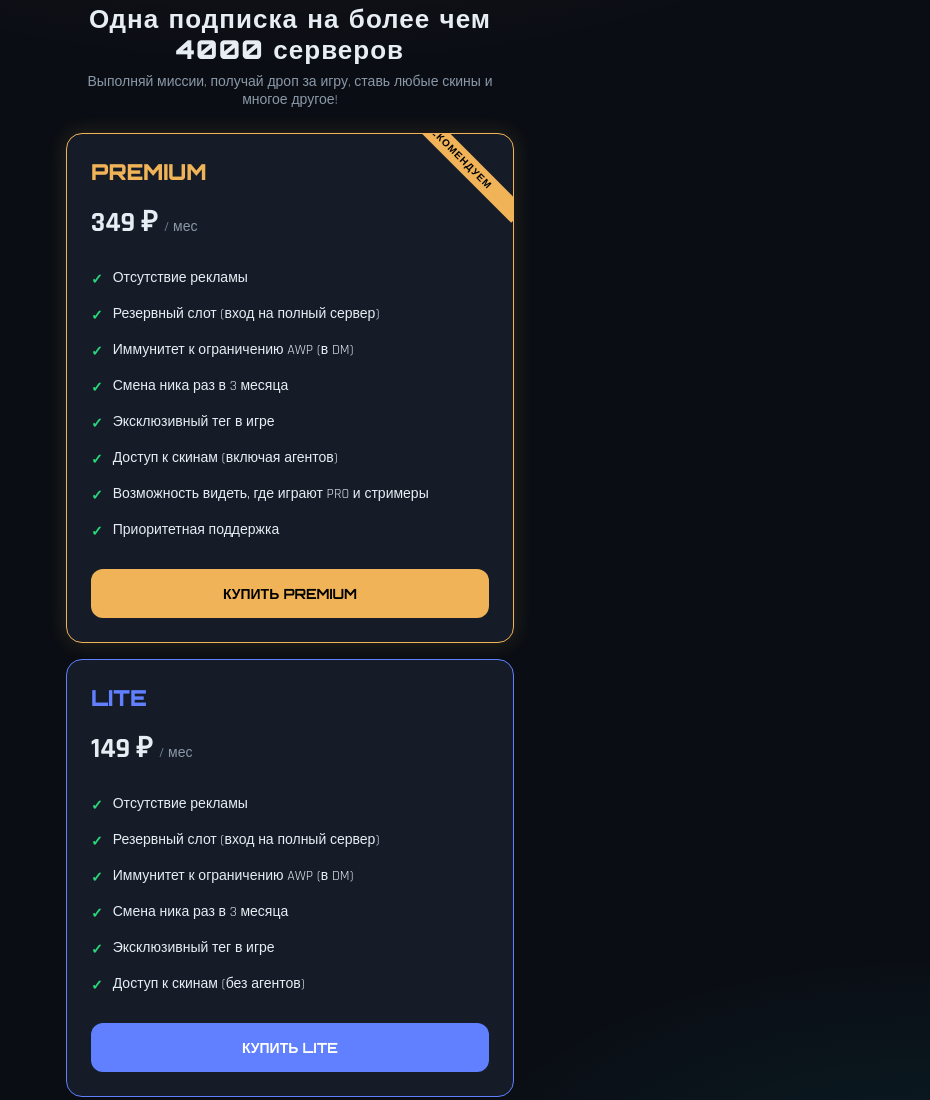
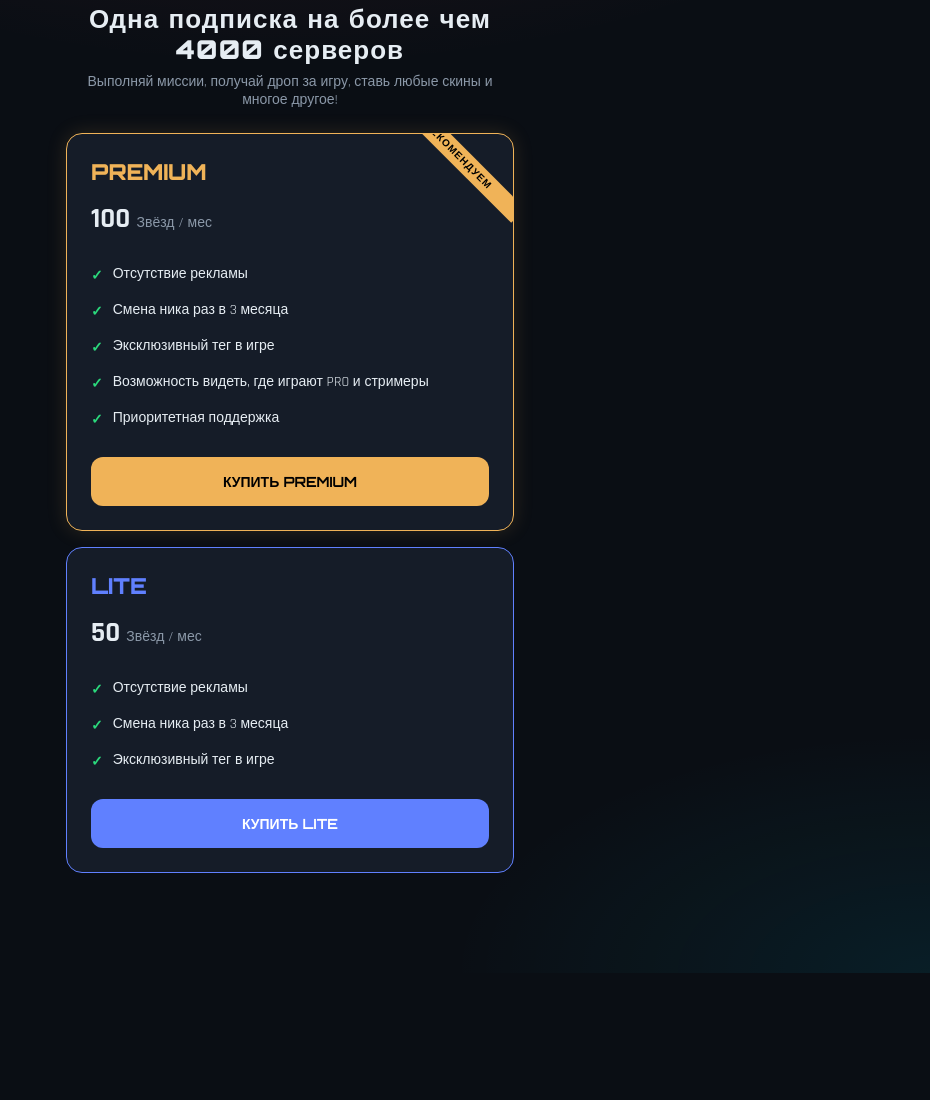
Before and after one commit to h7995063-eng/nevajno, a plain HTML site: page docs/premium_v2.html in a window 1280 px wide. Shown: the part 94-1194 px from the top of the page, without its empty margins (350-1280 px from the left). After the commit the page ends 1067 px from the top, so only its background shows below. Drawn offline with Linux system fonts and the light colour scheme.

Commit message:
fix: remove features, update prices to stars

```diff
--- a/docs/premium_v2.html
+++ b/docs/premium_v2.html
@@ -70,14 +70,14 @@
     <div class="plan-card premium">
       <div class="plan-badge">РЕКОМЕНДУЕМ</div>
       <div class="plan-title">PREMIUM</div>
-      <div class="plan-price">349 ₽ <span>/ мес</span></div>
+      <div class="plan-price">100 <span>Звёзд / мес</span></div>
       <ul class="plan-features">
         <li>Отсутствие рекламы</li>
-        <li>Резервный слот (вход на полный сервер)</li>
-        <li>Иммунитет к ограничению AWP (в DM)</li>
+
+
         <li>Смена ника раз в 3 месяца</li>
         <li>Эксклюзивный тег в игре</li>
-        <li>Доступ к скинам (включая агентов)</li>
+
         <li>Возможность видеть, где играют PRO и стримеры</li>
         <li>Приоритетная поддержка</li>
       </ul>
@@ -87,14 +87,14 @@
     <!-- LITE -->
     <div class="plan-card lite">
       <div class="plan-title">LITE</div>
-      <div class="plan-price">149 ₽ <span>/ мес</span></div>
+      <div class="plan-price">50 <span>Звёзд / мес</span></div>
       <ul class="plan-features">
         <li>Отсутствие рекламы</li>
-        <li>Резервный слот (вход на полный сервер)</li>
-        <li>Иммунитет к ограничению AWP (в DM)</li>
+
+
         <li>Смена ника раз в 3 месяца</li>
         <li>Эксклюзивный тег в игре</li>
-        <li>Доступ к скинам (без агентов)</li>
+
       </ul>
       <button class="plan-btn" onclick="buyLite()">КУПИТЬ LITE</button>
     </div>
```
